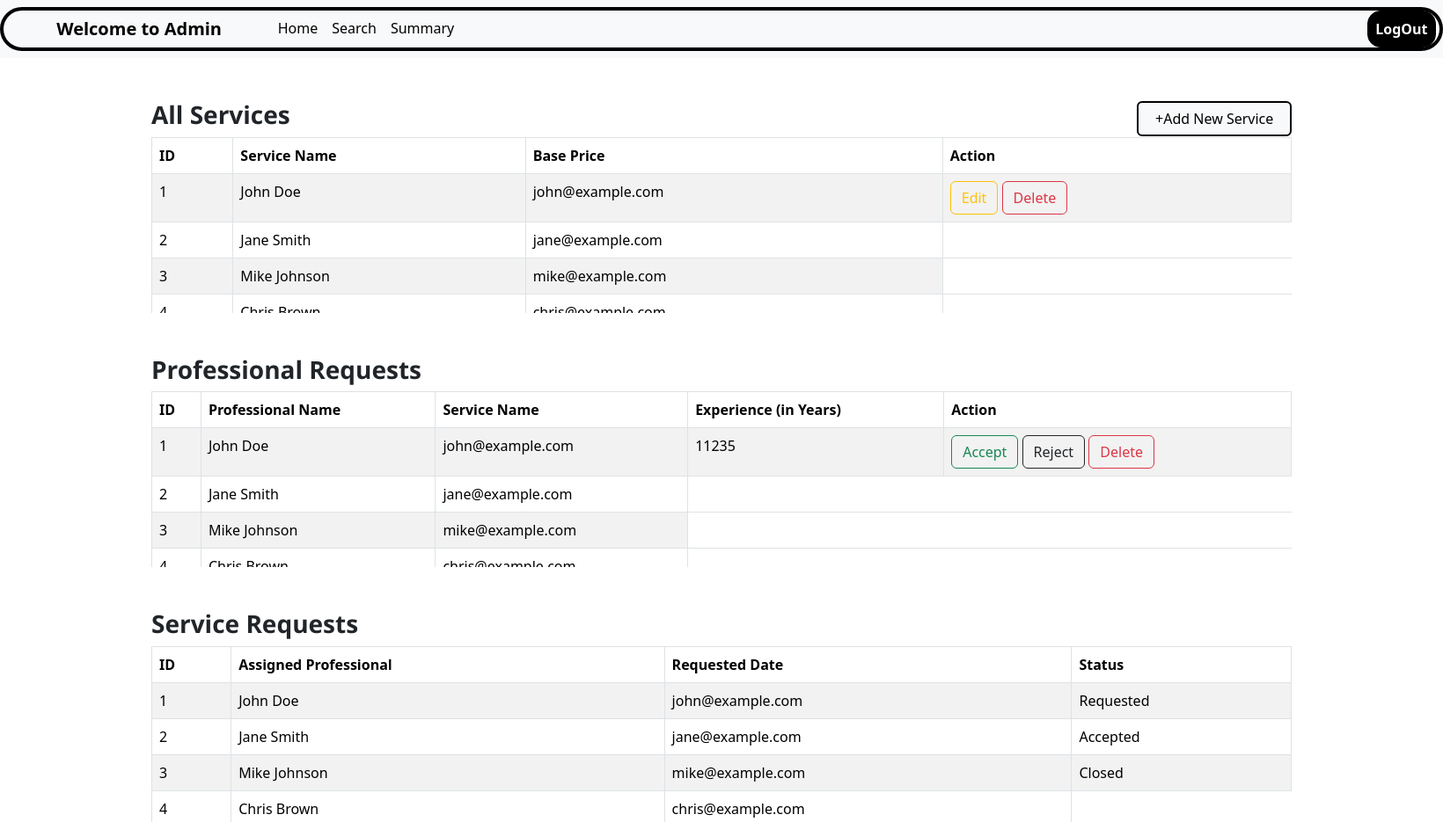
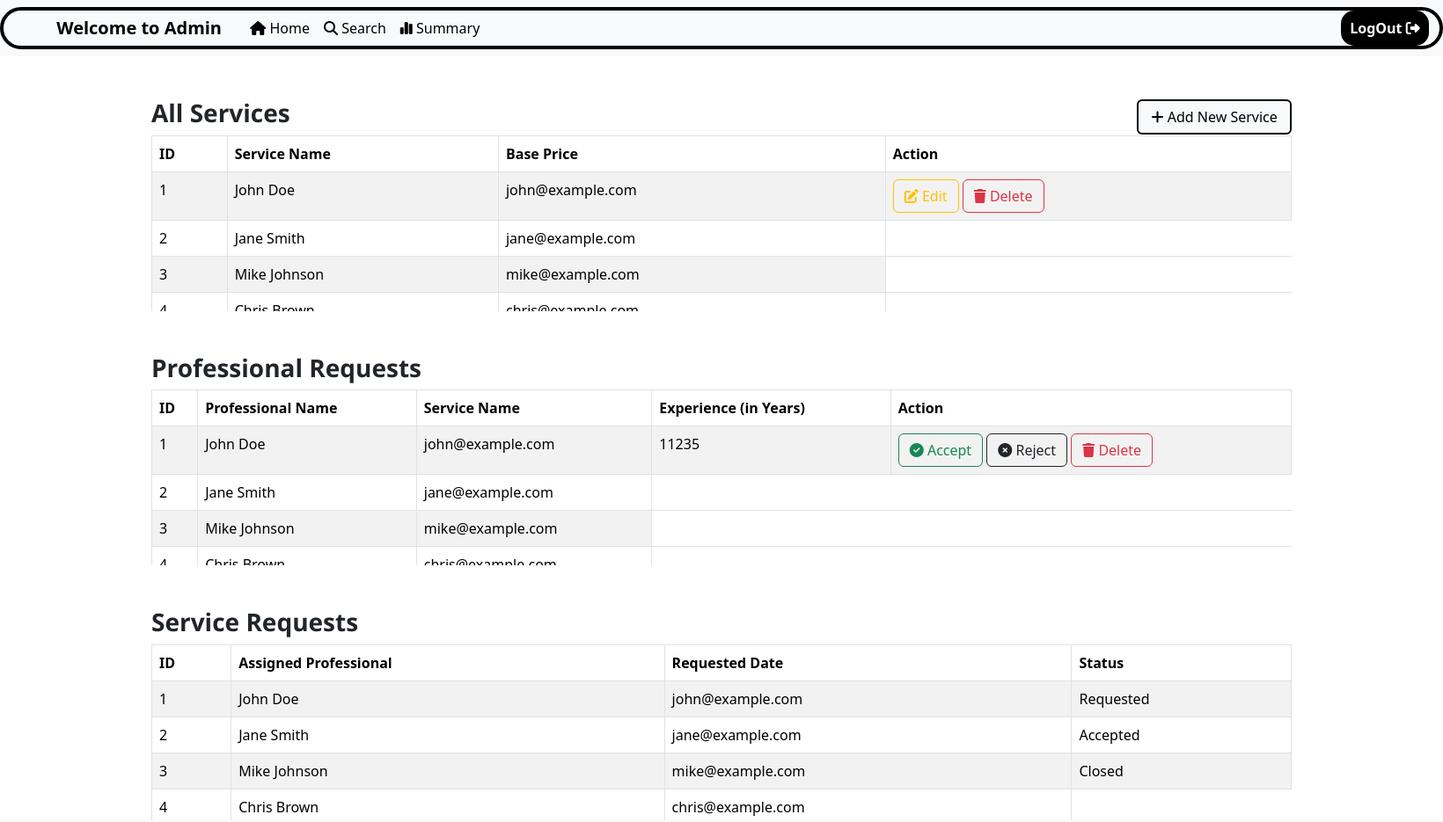
Before and after one commit to aryadevji/MAD1-PROJECT, a Flask app: page /admin-home in a window 1640 px wide. Shown: the whole page at 88% size. Run offline with Flask 3, Linux system fonts and the light colour scheme; the visitor is signed in with stand-in values (Sample User, id 1); some libraries are stand-ins or nearby versions.

Commit message:
added some icons

```diff
--- a/backend/admin_routes.py
+++ b/backend/admin_routes.py
@@ -22,3 +22,10 @@ def admin_search():
 @auth_requ
 def admin_summary():
         return render_template('admin-summary.html')
+
+
+
+@app.route('/add-service',methods=["POST"])
+@auth_requ
+def add_service():
+       return "service added"
--- a/backend/models.py
+++ b/backend/models.py
@@ -29,10 +29,9 @@ class Services(db.Model):
     __tablename__="services"
     id=db.Column(db.Integer,primary_key=True)
     name=db.Column(db.String(50),nullable=False)
-    details=db.Column(db.String(300),nullable=False)
-    timereq=db.Column(db.String(50),nullable=False)
+    baseprice=db.Column(db.String(50),nullable=False)
+    description=db.Column(db.String(500),nullable=False)
     # professional_id=db.Column(db.S) fk
-    active=db.Column(db.Boolean,nullable=False,default=True)
 
 
 
--- a/templates/admin-dash-base.html
+++ b/templates/admin-dash-base.html
@@ -5,6 +5,7 @@
     <meta name="viewport" content="width=device-width, initial-scale=1.0">
     <link href="https://cdn.jsdelivr.net/npm/bootstrap@5.3.3/dist/css/bootstrap.min.css" rel="stylesheet" integrity="sha384-QWTKZyjpPEjISv5WaRU9OFeRpok6YctnYmDr5pNlyT2bRjXh0JMhjY6hW+ALEwIH" crossorigin="anonymous">
     <link href="{{ url_for('static', filename='/css/admin-dash.css') }}" rel="stylesheet" type="text/css">
+    <link rel="stylesheet" href="https://cdnjs.cloudflare.com/ajax/libs/font-awesome/6.6.0/css/all.min.css" integrity="sha512-Kc323vGBEqzTmouAECnVceyQqyqdsSiqLQISBL29aUW4U/M7pSPA/gEUZQqv1cwx4OnYxTxve5UMg5GT6L4JJg==" crossorigin="anonymous" referrerpolicy="no-referrer" />
     <script src="https://cdn.jsdelivr.net/npm/@popperjs/core@2.11.8/dist/umd/popper.min.js" integrity="sha384-I7E8VVD/ismYTF4hNIPjVp/Zjvgyol6VFvRkX/vR+Vc4jQkC+hVqc2pM8ODewa9r" crossorigin="anonymous"></script>
     <script src="https://cdn.jsdelivr.net/npm/bootstrap@5.3.3/dist/js/bootstrap.min.js" integrity="sha384-0pUGZvbkm6XF6gxjEnlmuGrJXVbNuzT9qBBavbLwCsOGabYfZo0T0to5eqruptLy" crossorigin="anonymous"></script>
 
@@ -20,20 +21,25 @@
             <div class="collapse navbar-collapse" id="navbarNav">
               <ul class="navbar-nav">
                 <li class="nav-item"  style="margin-left:3%">
-                  <a class="nav-link active" aria-current="page" href="/admin-home" style="color:black">Home</a>
+                  <a class="nav-link active" aria-current="page" href="/admin-home" style="color:black; width:max-content">
+                    <i class="fa-solid fa-house"></i> Home</a>
                 </li>
                 <li class="nav-item">
-                  <a class="nav-link" href="/admin-search" style="color:black">Search</a>
+                  <a class="nav-link" href="/admin-search" style="color:black; width:max-content">
+                    <i class="fa-solid fa-magnifying-glass"></i> Search</a>
                 </li>
                 <li class="nav-item">
-                  <a class="nav-link" href="/admin-summary" style="color:black">Summary</a>
+                  <a class="nav-link" href="/admin-summary" style="color:black; width:max-content">
+                    <i class="fa-solid fa-chart-simple"></i> Summary</a>
                 </li>
-                <li class="nav-item" style="margin-left: 1030px;">
+              </ul>
+              <ul class="navbar-nav ms-auto">
+                <li class="nav-item">
                   <form action="/logout" method="POST" style="display: inline;">
-                    <button class="nav-link" type="submit" style="background-color: black; color: white; font-weight: 600; border: 1px solid black; border-radius: 15px">
-                        LogOut
+                    <button class="nav-link btn btn-dark" type="submit" style= "font-weight: 600; border-radius: 15px; width: 100px; background-color: black; color: white;">
+                      LogOut <i class="fa-solid fa-right-from-bracket"></i>
                     </button>
-                </form>
+                  </form>
                 </li>
               </ul>
             </div>
--- a/templates/admin-home.html
+++ b/templates/admin-home.html
@@ -7,9 +7,11 @@
     <div class="d-grid gap-2 d-md-flex justify-content-between align-items-center">
         <h3 class="tabletitle text-right w-100">All Services</h3>
         <button class="btn btn-light" style="width: 200px; border: 2px solid black;"
-        type="button" data-bs-toggle="modal" data-bs-target="#new_service">+Add New Service</button>
+        type="button" data-bs-toggle="modal" data-bs-target="#new_service">
+        <i class="fas fa-plus"></i>
+        Add New Service
+        </button>
     </div>
-      <!-- Modal -->
       <div class="modal fade" id="new_service" tabindex="-1" aria-labelledby="exampleModalLabel" aria-hidden="true">
         <div class="modal-dialog modal-dialog-centered">
           <div class="modal-content">
@@ -18,8 +20,8 @@
               <button type="button" class="btn-close" data-bs-dismiss="modal" aria-label="Close"></button>
             </div>
             <div class="modal-body">
-              <!-- Form inside modal -->
-              <form>
+
+              <form action="{{ url_for('add_service') }}" method="post">
                 <div class="mb-3">
                   <label for="service_name" class="form-label"> Service Name: </label>
                   <input type="text" class="form-control" id="service_name" placeholder="Enter New Service Name ">
@@ -35,7 +37,7 @@
               </form>
             </div>
             <div class="modal-footer">
-                <button type="button" class="btn btn-dark">+Add</button>
+                <button type="button" class="btn btn-dark">+ Add</button>
                 <button type="button" class="btn btn-light" data-bs-dismiss="modal">Cancel</button>
             </div>
           </div>
@@ -59,10 +61,12 @@
                     <td>john@example.com</td>
                     <td>
                         <button
-                            type="button" class="btn btn-outline-warning">Edit
+                            type="button" class="btn btn-outline-warning">
+                            <i class="fas fa-edit"></i> Edit
                         </button>
                         <button
-                        type="button" class="btn btn-outline-danger">Delete
+                        type="button" class="btn btn-outline-danger">
+                        <i class="fas fa-trash"></i> Delete
                         </button>
                     </td>
 
@@ -130,11 +134,14 @@
                     <td>11235</td>
                     <td>
                         <button
-                        type="button" class="btn btn-outline-success">Accept
+                        type="button" class="btn btn-outline-success">
+                        <i class="fas fa-circle-check"></i> Accept
                         </button>
-                        <button type="button" class="btn btn-outline-dark">Reject
+                        <button type="button" class="btn btn-outline-dark">
+                            <i class="fas fa-circle-xmark"></i> Reject
                         </button>
-                        <button type="button" class="btn btn-outline-danger">Delete
+                        <button type="button" class="btn btn-outline-danger">
+                            <i class="fas fa-trash"></i> Delete
                         </button>
 
                     </td>
--- a/templates/admin-search.html
+++ b/templates/admin-search.html
@@ -6,9 +6,10 @@
     <div class="row justify-content-center">
         <div class="col-md-6">
             <div class="input-group mb-3">
+
                 <input type="text" class="form-control  searchbox" placeholder="Search..." aria-label="Search">
-
                 <button class="btn btn-outline-dark dropdown-toggle" type="button" data-bs-toggle="dropdown" aria-expanded="false">
+                    <i class="fas fa-filter"></i>
                     Filter
                 </button>
                 <ul class="dropdown-menu dropdown-menu-end">
--- a/templates/customer-search.html
+++ b/templates/customer-search.html
@@ -9,6 +9,7 @@
                 <input type="text" class="form-control  searchbox" placeholder="Search..." aria-label="Search">
 
                 <button class="btn btn-outline-dark dropdown-toggle" type="button" data-bs-toggle="dropdown" aria-expanded="false">
+                    <i class="fas fa-filter"></i>
                     Filter
                 </button>
                 <ul class="dropdown-menu dropdown-menu-end">
--- a/templates/professional-search.html
+++ b/templates/professional-search.html
@@ -8,6 +8,7 @@
                 <input type="text" class="form-control  searchbox" placeholder="Search..." aria-label="Search">
 
                 <button class="btn btn-outline-dark dropdown-toggle" type="button" data-bs-toggle="dropdown" aria-expanded="false">
+                    <i class="fas fa-filter"></i>
                     Filter
                 </button>
                 <ul class="dropdown-menu dropdown-menu-end">
```
Also changed, not shown: templates/customer-home.html (+10 -5 lines), templates/customers-dash-base.html (+17 -10 lines), templates/professional-dash-base.html (+13 -7 lines), templates/professional-home.html (+10 -4 lines), instance/household.sqlite3.
